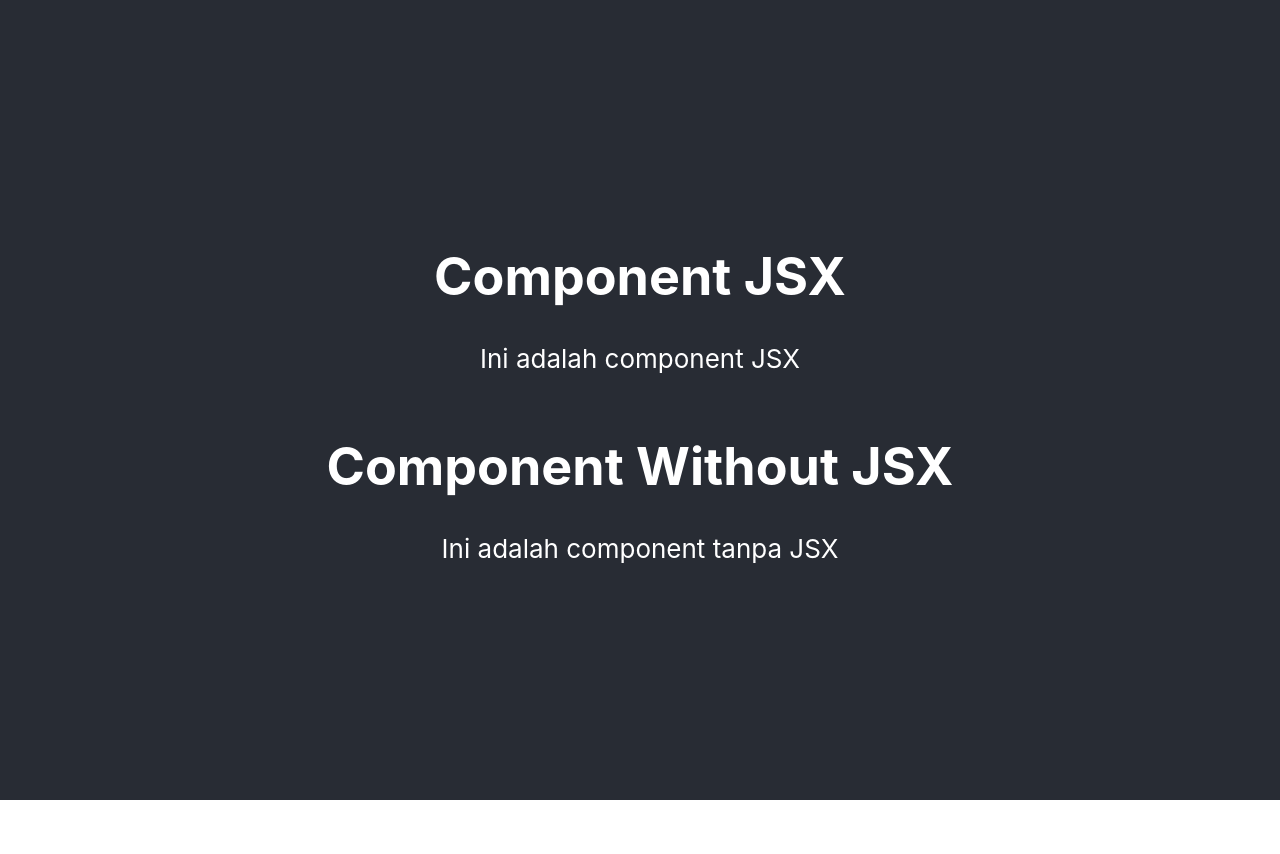
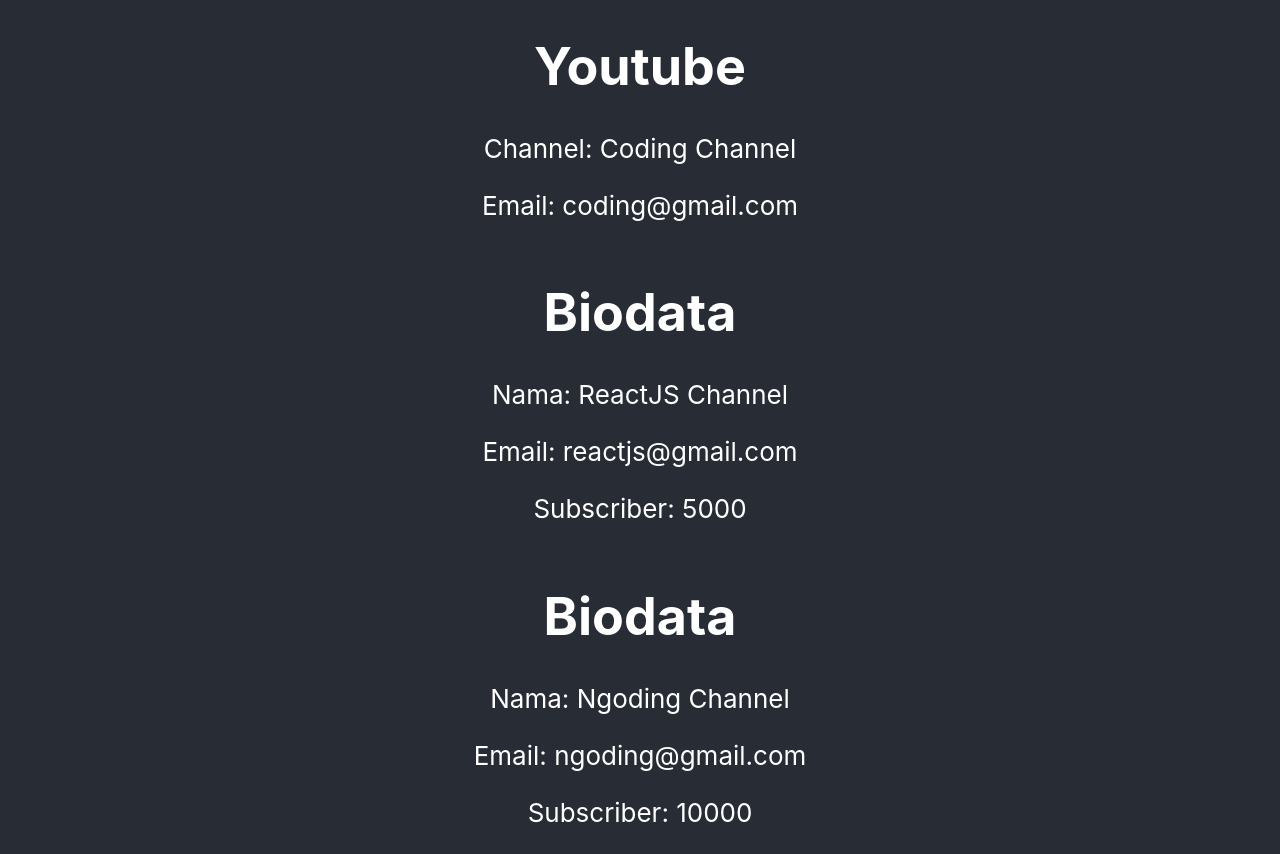
Before and after one commit to isti20/react-basic, a React (Create React App) app: page / in a window 1280 px wide. Before the commit the page ends 800 px from the top, so only its background shows below. Built offline with nearby package versions, Linux system fonts and the light colour scheme.

Commit message:
Props in Class Component & Functional Component

```diff
--- a/src/App.js
+++ b/src/App.js
@@ -1,13 +1,22 @@
-import ComponentJSX from './components/ComponentJsx';
-import WithoutJSX from './components/WithoutJsx';
+import UserClass from "./components/UserClass";
+import UserFunctional from "./components/UserFunctional";
 import './App.css';
 
 function App() {
+  const name = "Ngoding Channel";
+  const email = "ngoding@gmail.com";
+  const pengikut = 10000;
+
   return (
     <div className="App">
       <header className="App-header">
-        <ComponentJSX />
-        <WithoutJSX />
+        <UserFunctional channel="Coding Channel" email="coding@gmail.com" />
+        <UserClass
+          name="ReactJS Channel"
+          email="reactjs@gmail.com"
+          subscriber={5000}
+        />
+        <UserClass name={name} email={email} subscriber={pengikut} />
       </header>
     </div>
   );
--- a/src/components/ComponentJsx.jsx
+++ /dev/null
@@ -1,12 +0,0 @@
-import React from "react";
-
-const ComponentJSX = () => {
-  return (
-    <div id="element-main" className="title">
-      <h1>Component JSX</h1>
-      <p>Ini adalah component JSX</p>
-    </div>
-  );
-};
-
-export default ComponentJSX;
--- /dev/null
+++ b/src/components/UserClass.jsx
@@ -0,0 +1,18 @@
+import React, { Component } from "react";
+
+class UserClass extends Component {
+  render() {
+    const { name, email, subscriber } = this.props;
+
+    return (
+      <div>
+        <h1>Biodata</h1>
+        <p>Nama: {name}</p>
+        <p>Email: {email}</p>
+        <p>Subscriber: {subscriber}</p>
+      </div>
+    );
+  }
+}
+
+export default UserClass;
--- /dev/null
+++ b/src/components/UserFunctional.jsx
@@ -0,0 +1,15 @@
+import React from "react";
+
+function UserFunctional(props) {
+  const { channel, email } = props;
+
+  return (
+    <div>
+      <h1>Youtube</h1>
+      <p>Channel: {channel}</p>
+      <p>Email: {email}</p>
+    </div>
+  );
+}
+
+export default UserFunctional;
--- a/src/components/WithoutJsx.jsx
+++ /dev/null
@@ -1,16 +0,0 @@
-import React from "react";
-
-const WithoutJSX = () => {
-  return React.createElement(
-    "div",
-    {id: "element-id", className: "title"},
-    React.createElement("h1", null, "Component Without JSX"),
-    React.createElement(
-      "div",
-      null,
-      React.createElement("p", null, "Ini adalah component tanpa JSX")
-    )
-  );
-};
-
-export default WithoutJSX;
```
